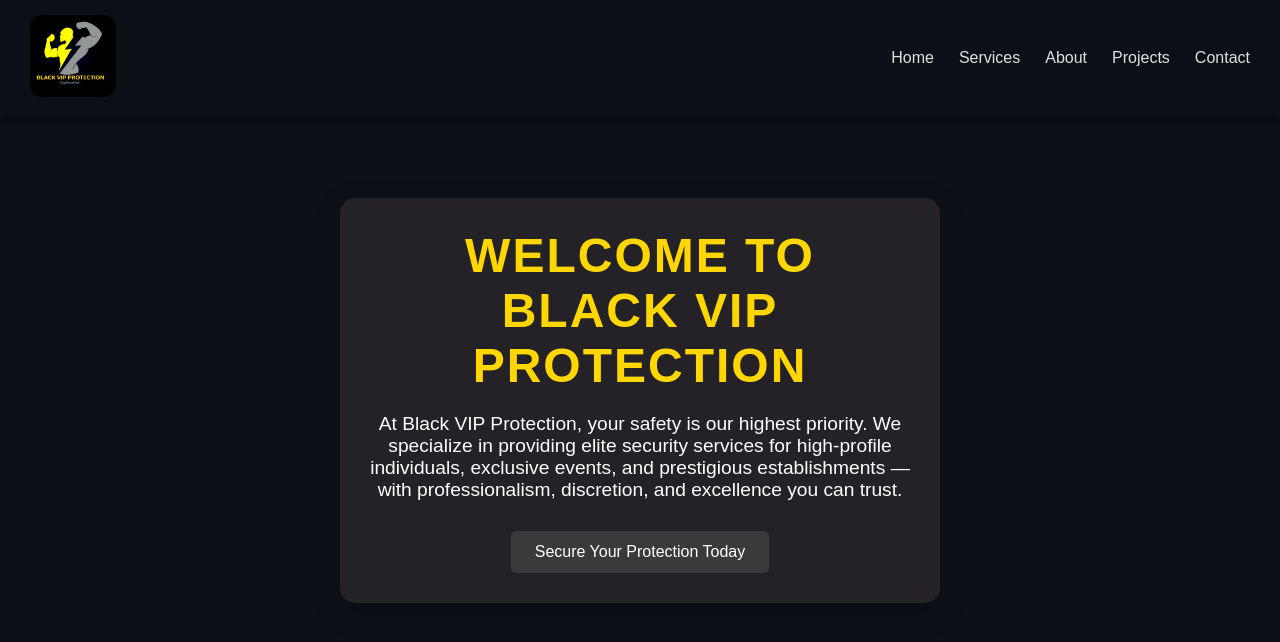
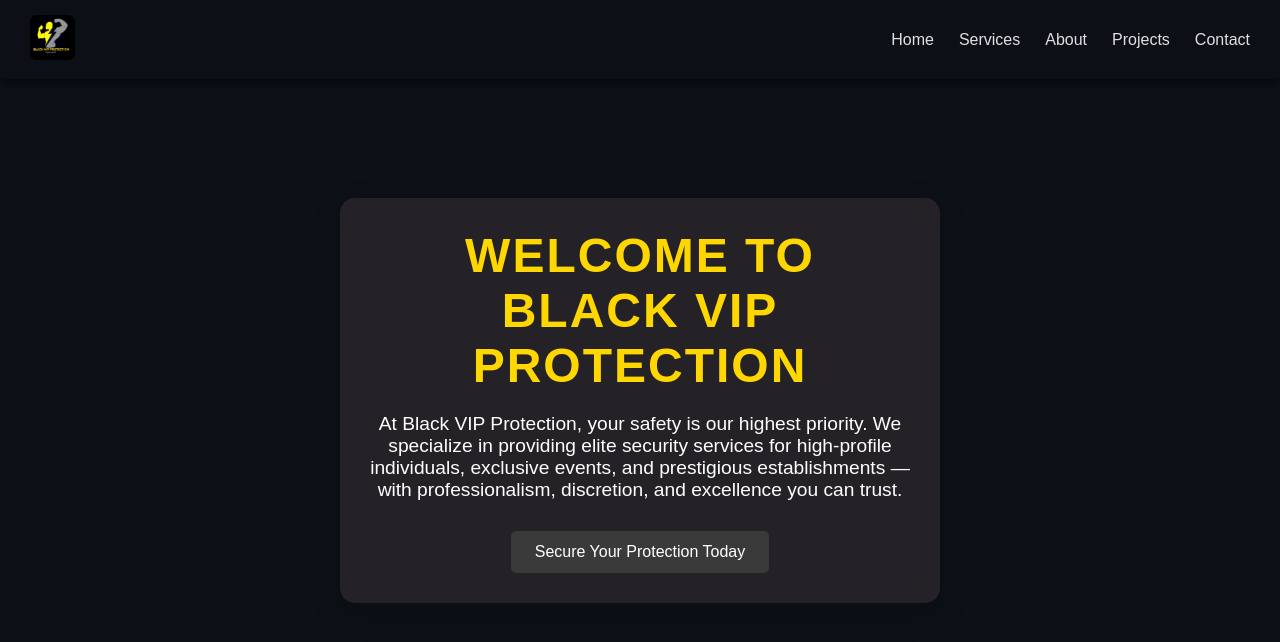
Before and after one commit to Fortunemalatji/marketingSite, a plain HTML site: page index.html in a window 1280 px wide. Drawn offline with nearby package versions, Linux system fonts and the light colour scheme.

Commit message:
updated site

```diff
--- a/index.html
+++ b/index.html
@@ -16,7 +16,7 @@
 <body>
     <header>
         <div class="logo">
-            <img src="logo1.jpg" alt="">
+            <img src="lg4.jpg" alt="">
         </div>
         <nav class="nav-links" id="navLinks">
             <ul>
```
Also changed, not shown: lg4.jpg (added), logo2.jpg (added), logo3.jpg (added).
